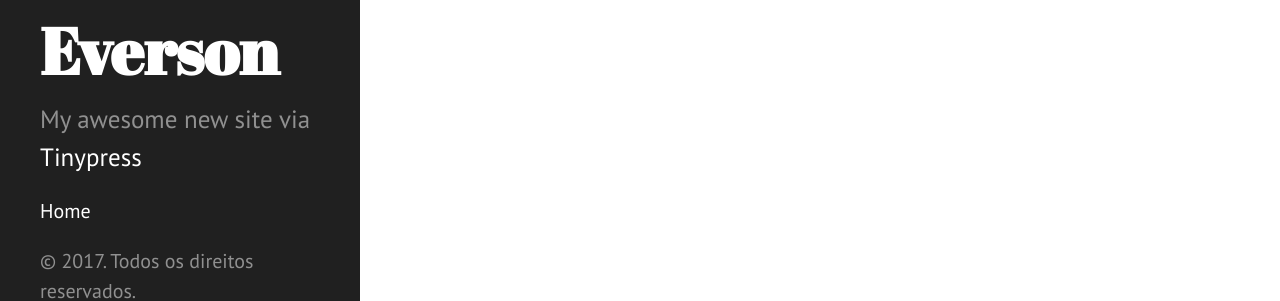
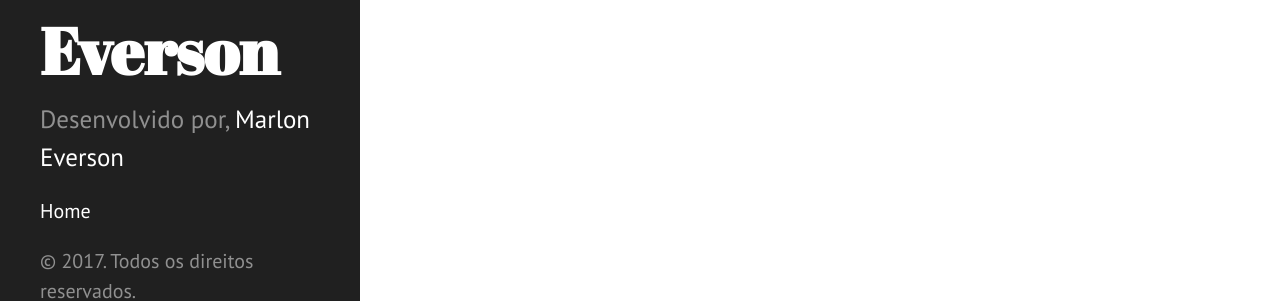
Before and after one commit to marlongit/marlongit.github.io, a Jekyll site: the page built from index.html, in a window 1280 px wide. Shown: the part 554-855 px from the top of the page. Built offline with Jekyll 4.4.1, drawn with Linux system fonts in a browser that asks for light colours; the list of posts is cut into pages by our own code.

Commit message:
Alterações
Alteração nos itens

```diff
--- a/_config.yml
+++ b/_config.yml
@@ -3,5 +3,5 @@ pygments: true
 markdown: kramdown
 title: Marlon Everson
 tagline:
-description: My awesome new site via <a href="https://tinypress.co/&quot; target=&quot;_blank">Tinypress</a>
+description: Desenvolvido por,  <a href="http://marlongit.github.io//&quot; target=&quot;_blank">Marlon Everson</a>
 paginate: 5
```
